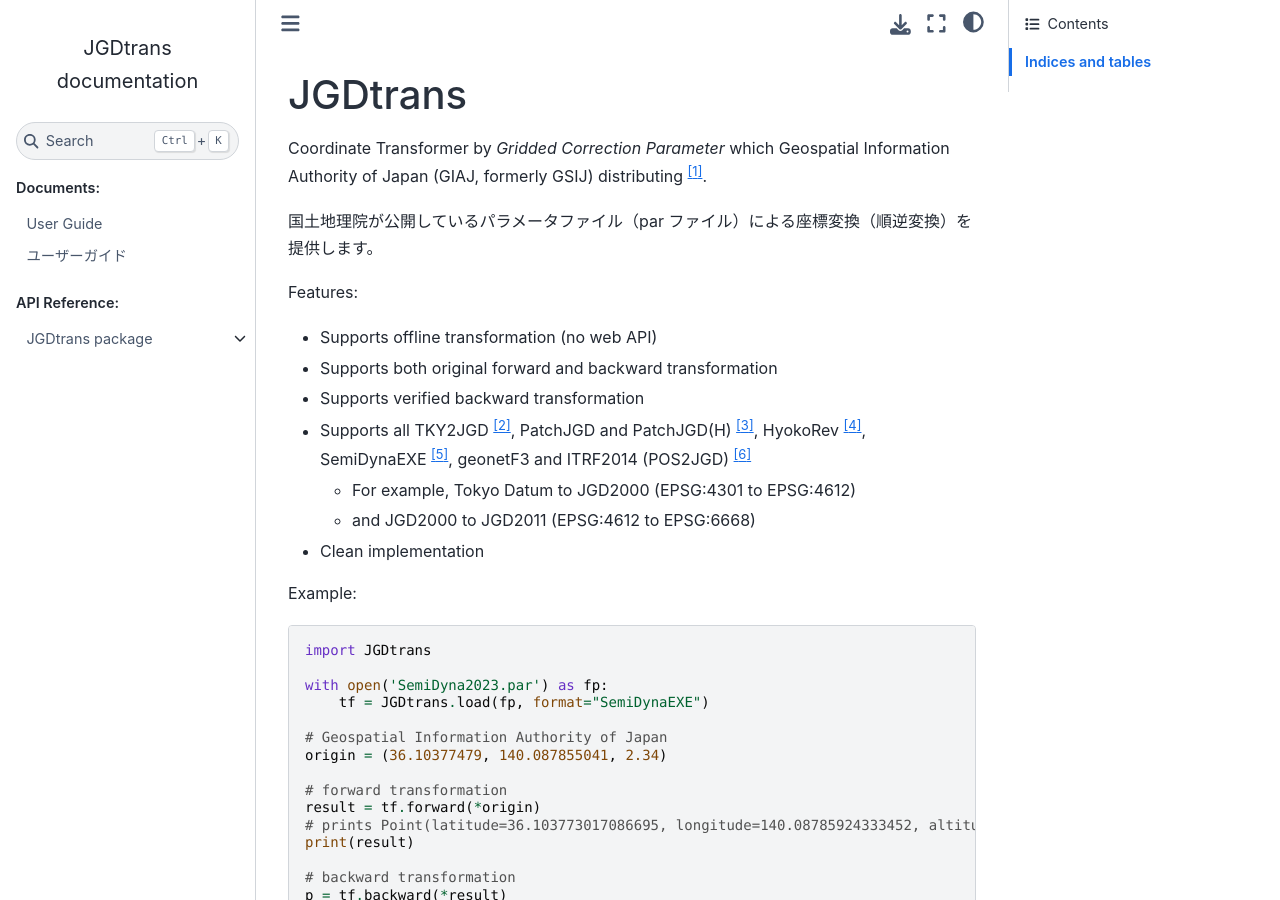
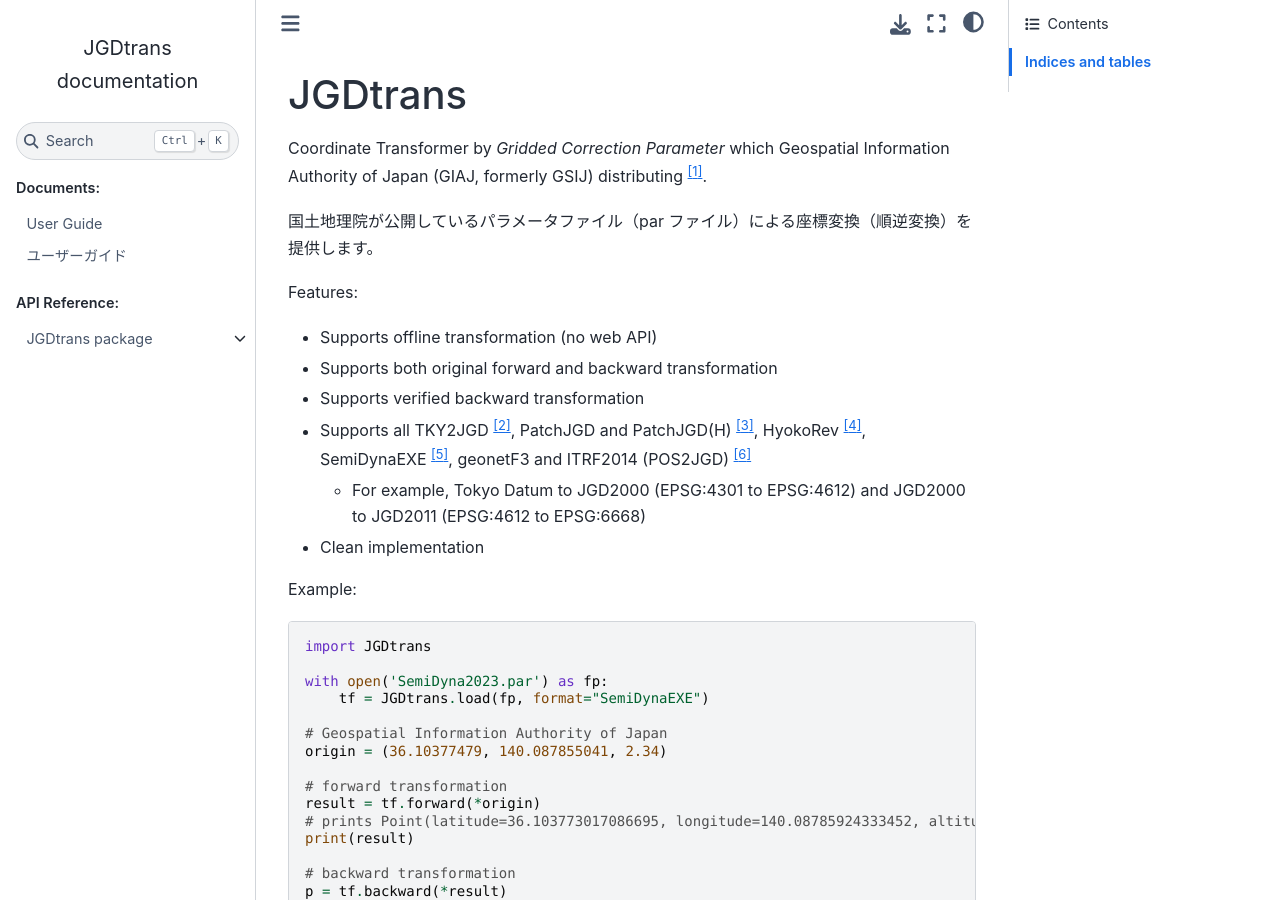
Before and after one commit to paqira/jgdtrans-py, a Sphinx documentation site: the page built from doc/source/index.md, in a window 1280 px wide and 900 px high. Built offline with Sphinx 7.4.7 and the Sphinx Book theme 1.1.4, drawn with Linux system fonts in a browser that asks for light colours; pages that are not in the unit, such as notebooks, are missing from menus.

Commit message:
update doc

```diff
--- a/doc/source/index.md
+++ b/doc/source/index.md
@@ -35,7 +35,7 @@
 - Supports all TKY2JGD [^2], PatchJGD and PatchJGD(H) [^3],
   HyokoRev [^4], SemiDynaEXE [^5], geonetF3 and ITRF2014 (POS2JGD) [^6]
   - For example, Tokyo Datum to JGD2000 (EPSG:4301 to EPSG:4612)
-  - and JGD2000 to JGD2011 (EPSG:4612 to EPSG:6668)
+    and JGD2000 to JGD2011 (EPSG:4612 to EPSG:6668)
 - Clean implementation
 
 Example:
```
Also changed, not shown: README.md (+1 -1 lines).
